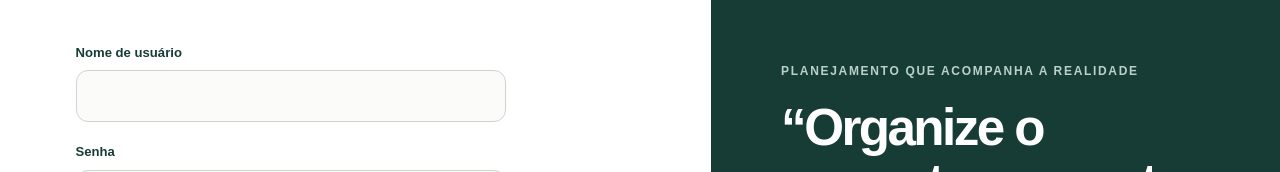
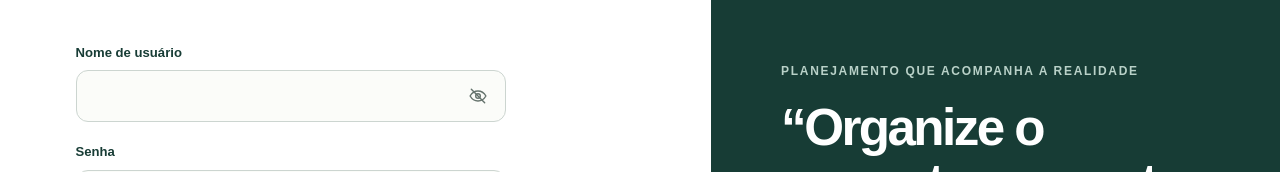
Before and after one commit to pauloluccasdev/Planna, a Next.js app in the folder apps/web/: page /login in a window 1280 px wide. Shown: the part 398-570 px from the top of the page. Built offline with nearby package versions, Linux system fonts and the light colour scheme.

Commit message:
feat: add password visibility controls

```diff
--- /dev/null
+++ b/apps/web/src/app/_components/password-input.tsx
@@ -0,0 +1,28 @@
+"use client";
+
+import { useState, type InputHTMLAttributes } from "react";
+
+type Props = Omit<InputHTMLAttributes<HTMLInputElement>, "type">;
+
+export function PasswordInput(props: Props) {
+  const [visible, setVisible] = useState(false);
+
+  return (
+    <div className="password-field">
+      <input {...props} type={visible ? "text" : "password"} />
+      <button
+        type="button"
+        aria-label={visible ? "Ocultar senha" : "Mostrar senha"}
+        aria-pressed={visible}
+        title={visible ? "Ocultar senha" : "Mostrar senha"}
+        onClick={() => setVisible((current) => !current)}
+      >
+        <svg viewBox="0 0 24 24" aria-hidden="true">
+          <path d="M2.5 12s3.5-6 9.5-6 9.5 6 9.5 6-3.5 6-9.5 6-9.5-6-9.5-6Z" />
+          <circle cx="12" cy="12" r="2.75" />
+          {visible ? null : <path d="m4 4 16 16" />}
+        </svg>
+      </button>
+    </div>
+  );
+}
--- a/apps/web/src/app/globals.css
+++ b/apps/web/src/app/globals.css
@@ -571,6 +571,42 @@ h1 {
 .field textarea:focus {
   border-color: var(--ink);
   box-shadow: 0 0 0 3px rgb(23 60 53 / 10%);
+}
+.password-field {
+  position: relative;
+}
+.password-field input {
+  padding-right: 54px;
+}
+.password-field > button {
+  position: absolute;
+  top: 50%;
+  right: 9px;
+  display: grid;
+  width: 38px;
+  height: 38px;
+  place-items: center;
+  padding: 0;
+  transform: translateY(-50%);
+  border: 0;
+  border-radius: 10px;
+  background: transparent;
+  color: var(--muted);
+  cursor: pointer;
+}
+.password-field > button:hover,
+.password-field > button:focus-visible {
+  background: #e8eee9;
+  color: var(--ink);
+}
+.password-field svg {
+  width: 20px;
+  height: 20px;
+  fill: none;
+  stroke: currentColor;
+  stroke-linecap: round;
+  stroke-linejoin: round;
+  stroke-width: 1.7;
 }
 .field-error,
 .form-message {
--- a/apps/web/src/app/login/login-form.tsx
+++ b/apps/web/src/app/login/login-form.tsx
@@ -2,6 +2,7 @@
 
 import Link from "next/link";
 import { useActionState } from "react";
+import { PasswordInput } from "../_components/password-input";
 import { login, type LoginState } from "./actions";
 
 const initialState: LoginState = {};
@@ -12,7 +13,7 @@ export function LoginForm() {
     <form action={action} className="login-form">
       <div className="field">
         <label htmlFor="username">Nome de usuário</label>
-        <input
+        <PasswordInput
           id="username"
           name="username"
           autoComplete="username"
@@ -33,7 +34,6 @@ export function LoginForm() {
         <input
           id="password"
           name="password"
-          type="password"
           autoComplete="current-password"
           minLength={8}
           required
--- a/apps/web/src/app/register/register-form.tsx
+++ b/apps/web/src/app/register/register-form.tsx
@@ -2,6 +2,7 @@
 
 import Link from "next/link";
 import { useActionState } from "react";
+import { PasswordInput } from "../_components/password-input";
 import { register, type RegisterState } from "./actions";
 
 const initialState: RegisterState = {};
@@ -64,13 +65,12 @@ export function RegisterForm() {
       <div className="form-columns">
         <div className="field">
           <label htmlFor="register-password">Senha</label>
-          <input
+          <PasswordInput
             autoComplete="new-password"
             id="register-password"
             maxLength={128}
             minLength={8}
             name="password"
-            type="password"
             required
             aria-describedby={
               state.errors?.password ? "register-password-error" : undefined
@@ -86,13 +86,12 @@ export function RegisterForm() {
           <label htmlFor="register-password-confirmation">
             Confirmar senha
           </label>
-          <input
+          <PasswordInput
             autoComplete="new-password"
             id="register-password-confirmation"
             maxLength={128}
             minLength={8}
             name="passwordConfirmation"
-            type="password"
             required
             aria-describedby={
               state.errors?.passwordConfirmation
--- a/apps/web/src/app/reset-password/password-reset-form.tsx
+++ b/apps/web/src/app/reset-password/password-reset-form.tsx
@@ -2,6 +2,7 @@
 
 import Link from "next/link";
 import { useActionState, useSyncExternalStore } from "react";
+import { PasswordInput } from "../_components/password-input";
 import { resetPassword, type PasswordResetState } from "./actions";
 
 const initialState: PasswordResetState = {};
@@ -54,13 +55,12 @@ export function PasswordResetForm() {
       <input name="accessToken" type="hidden" value={accessToken} />
       <div className="field">
         <label htmlFor="new-password">Nova senha</label>
-        <input
+        <PasswordInput
           autoComplete="new-password"
           id="new-password"
           maxLength={128}
           minLength={8}
           name="password"
-          type="password"
           required
           aria-describedby={
             state.errors?.password ? "new-password-error" : undefined
@@ -74,13 +74,12 @@ export function PasswordResetForm() {
       </div>
       <div className="field">
         <label htmlFor="new-password-confirmation">Confirmar nova senha</label>
-        <input
+        <PasswordInput
           autoComplete="new-password"
           id="new-password-confirmation"
           maxLength={128}
           minLength={8}
           name="passwordConfirmation"
-          type="password"
           required
           aria-describedby={
             state.errors?.passwordConfirmation
```
